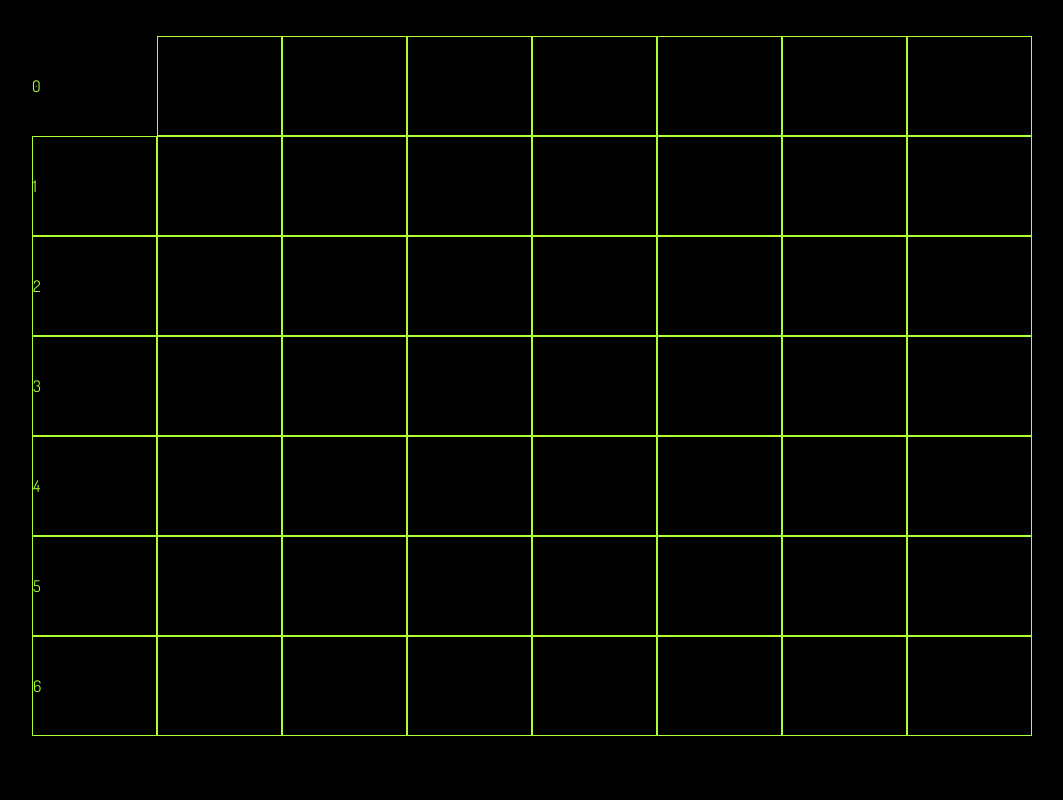
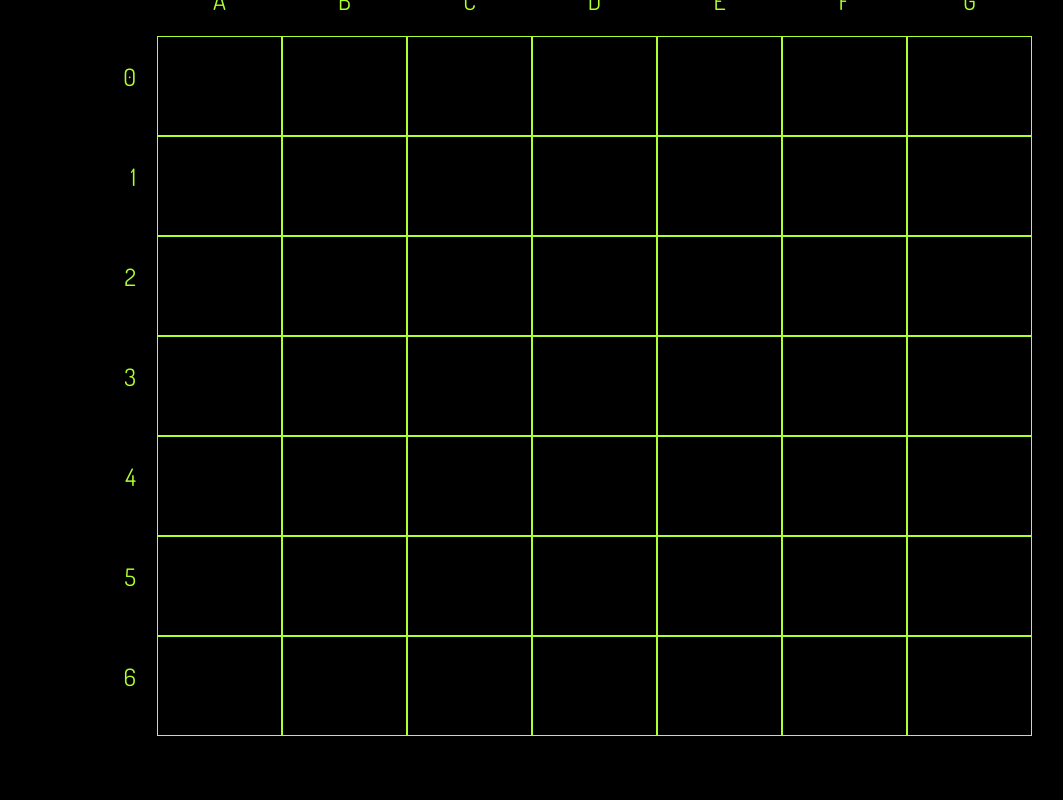
Before and after one commit to Grafdude/battleship_game, a plain HTML site: page battleship.html in a window 1280 px wide. Shown: the top 800 px of the page, without its empty margins (108-1171 px from the left). Drawn offline with Linux system fonts and the light colour scheme.

Commit message:
fix grid

```diff
--- a/battleship.html
+++ b/battleship.html
@@ -25,7 +25,7 @@
                 <div class="col-label">F</div>
                 <div class="col-label">G</div>
 
-                <div class="row-label">0</div>
+                <div class="col-label">0</div>
                 <div id="00"></div>
                 <div id="01"></div>
                 <div id="02"></div>
@@ -34,7 +34,7 @@
                 <div id="05"></div>
                 <div id="06"></div>
 
-                <div class="row-label">1</div>
+                <div class="col-label">1</div>
                 <div id="10"></div>
                 <div id="11"></div>
                 <div id="12"></div>
@@ -43,7 +43,7 @@
                 <div id="15"></div>
                 <div id="16"></div>
 
-                <div class="row-label">2</div>
+                <div class="col-label">2</div>
                 <div id="20"></div>
                 <div id="21"></div>
                 <div id="22"></div>
@@ -52,7 +52,7 @@
                 <div id="25"></div>
                 <div id="26"></div>
 
-                <div class="row-label">3</div>
+                <div class="col-label">3</div>
                 <div id="30"></div>
                 <div id="31"></div>
                 <div id="32"></div>
@@ -61,7 +61,7 @@
                 <div id="35"></div>
                 <div id="36"></div>
 
-                <div class="row-label">4</div>
+                <div class="col-label">4</div>
                 <div id="40"></div>
                 <div id="41"></div>
                 <div id="42"></div>
@@ -70,7 +70,7 @@
                 <div id="45"></div>
                 <div id="46"></div>
 
-                <div class="row-label">5</div>
+                <div class="col-label">5</div>
                 <div id="50"></div>
                 <div id="51"></div>
                 <div id="52"></div>
@@ -79,7 +79,7 @@
                 <div id="55"></div>
                 <div id="56"></div>
 
-                <div class="row-label">6</div>
+                <div class="col-label">6</div>
                 <div id="60"></div>
                 <div id="61"></div>
                 <div id="62"></div>
--- a/style.css
+++ b/style.css
@@ -23,6 +23,7 @@ body {
 
 #board {
     width: 100%;
+    min-width: 50rem;
     max-width: 100rem;
     height: 100rem;
     /* background: url('img/board.jpg') no-repeat; */
@@ -44,6 +45,13 @@ body {
     border: 1px solid greenyellow;
 }
 
+.row-container > *:nth-of-type(8n + 9) {
+    border: 1px solid transparent;
+    justify-self: end;
+    padding-right: 2rem;
+    align-self: center;
+}
+
 .row > *:not(:first-child) {
     border: 1px solid greenyellow;
 }
@@ -56,10 +64,10 @@ body {
 
 .col-label {
     color: greenyellow;
-    text-align: right;
+    justify-self: center;
     font-size: 2.4rem;
-    align-self: center;
-    padding-right: 2rem;
+    align-self: end;
+    padding-bottom: 2rem;
 }
 
 form {
```
